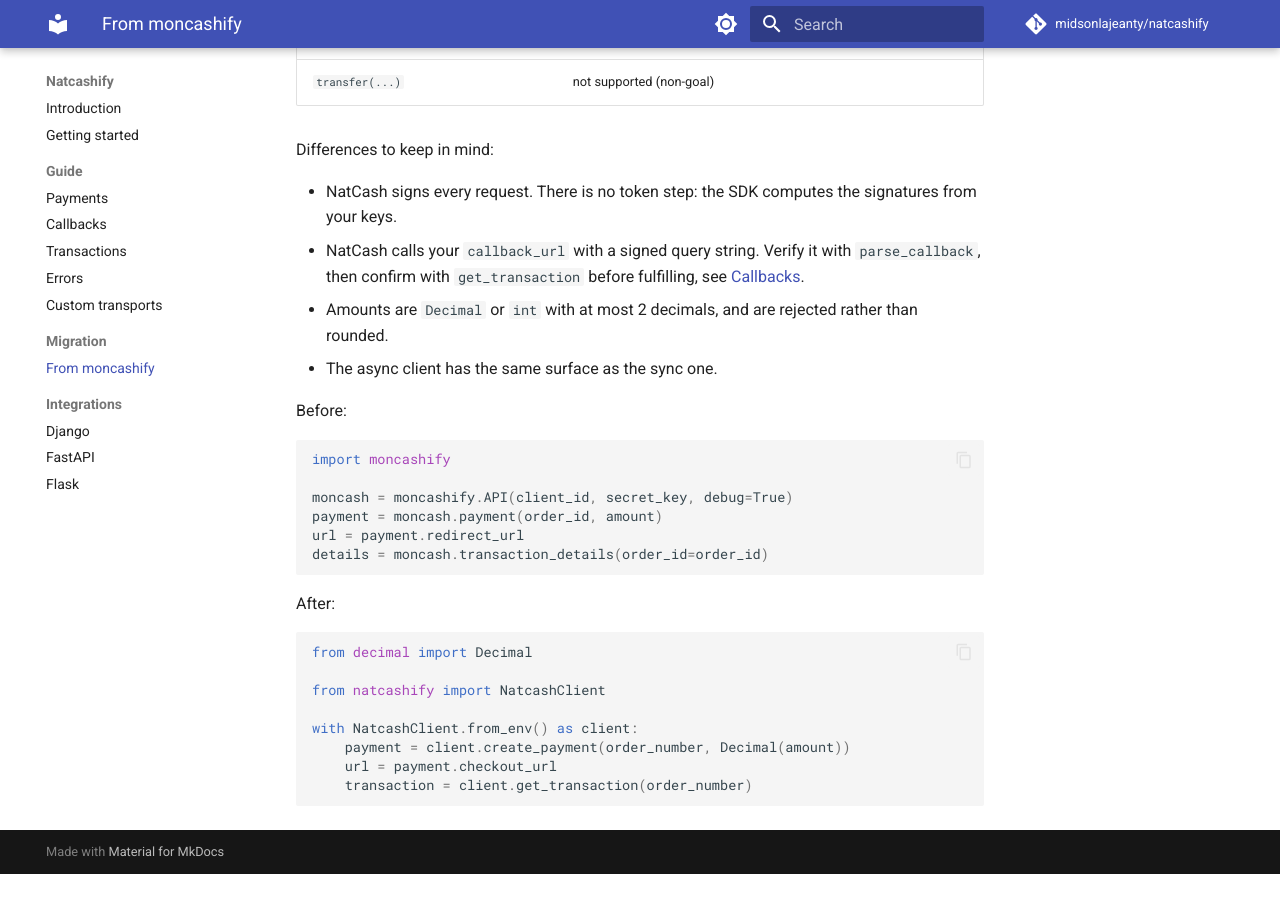
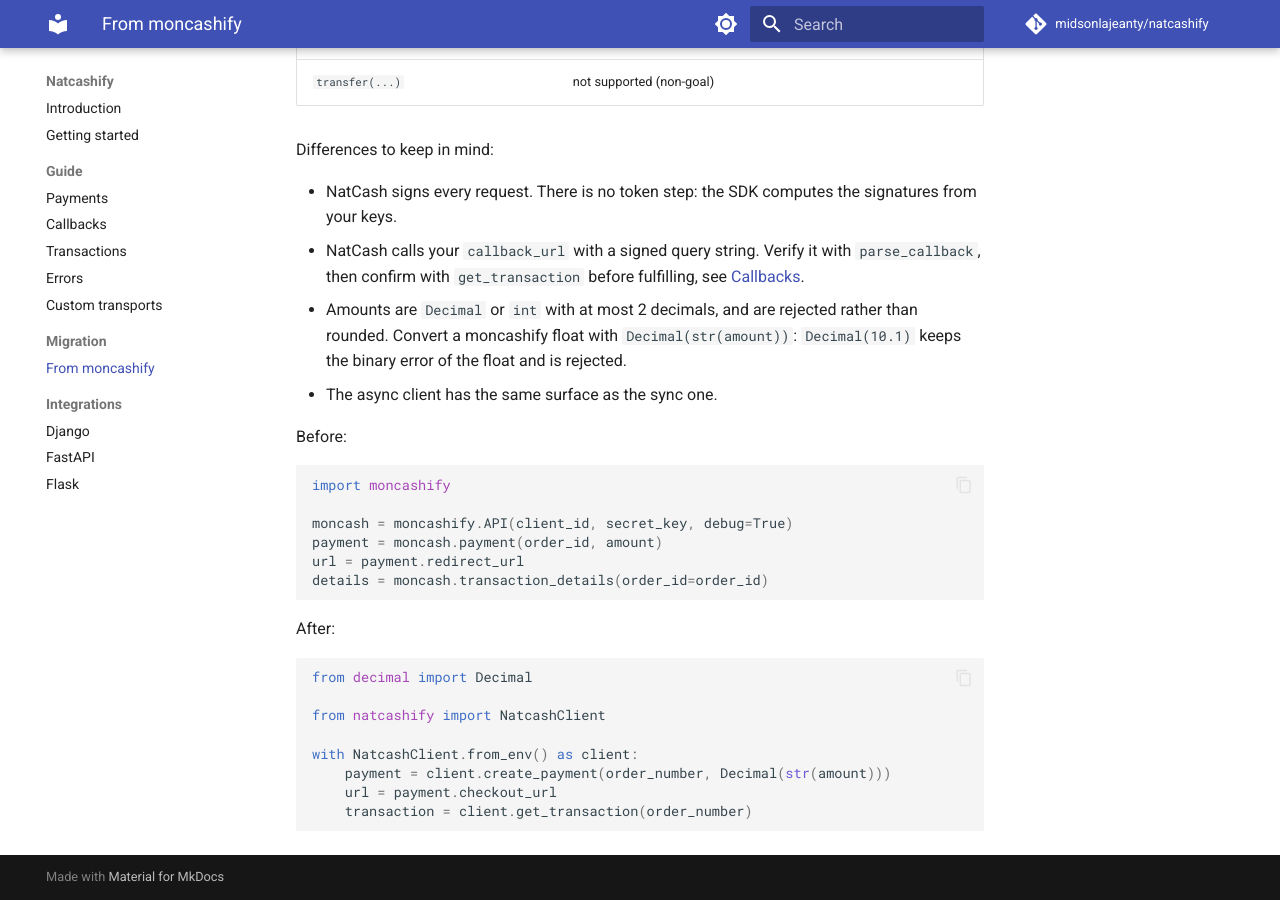
Before and after one commit to midsonlajeanty/natcashify, an MkDocs documentation site: the page built from docs/moncashify.md, in a window 1280 px wide and 900 px high, scrolled down 954 px. Built offline with MkDocs 1.6.1 and Material for MkDocs 9.7.7, drawn with Linux system fonts in a browser that asks for light colours; comment, search, counter and statistics services are not loaded; before the commit the page ends 1828 px from its top, so only the background shows below that.

Commit message:
docs: fix the moncashify amount conversion and the Django minimum

````diff
--- a/docs/moncashify.md
+++ b/docs/moncashify.md
@@ -30,6 +30,8 @@ Differences to keep in mind:
 - NatCash calls your `callback_url` with a signed query string. Verify it with `parse_callback`,
   then confirm with `get_transaction` before fulfilling, see [Callbacks](callbacks.md).
 - Amounts are `Decimal` or `int` with at most 2 decimals, and are rejected rather than rounded.
+  Convert a moncashify float with `Decimal(str(amount))`: `Decimal(10.1)` keeps the binary error
+  of the float and is rejected.
 - The async client has the same surface as the sync one.
 
 Before:
@@ -51,7 +53,7 @@ from decimal import Decimal
 from natcashify import NatcashClient
 
 with NatcashClient.from_env() as client:
-    payment = client.create_payment(order_number, Decimal(amount))
+    payment = client.create_payment(order_number, Decimal(str(amount)))
     url = payment.checkout_url
     transaction = client.get_transaction(order_number)
 ```
````
Also changed, not shown: docs/integrations/django.md (+1 -1 lines).
